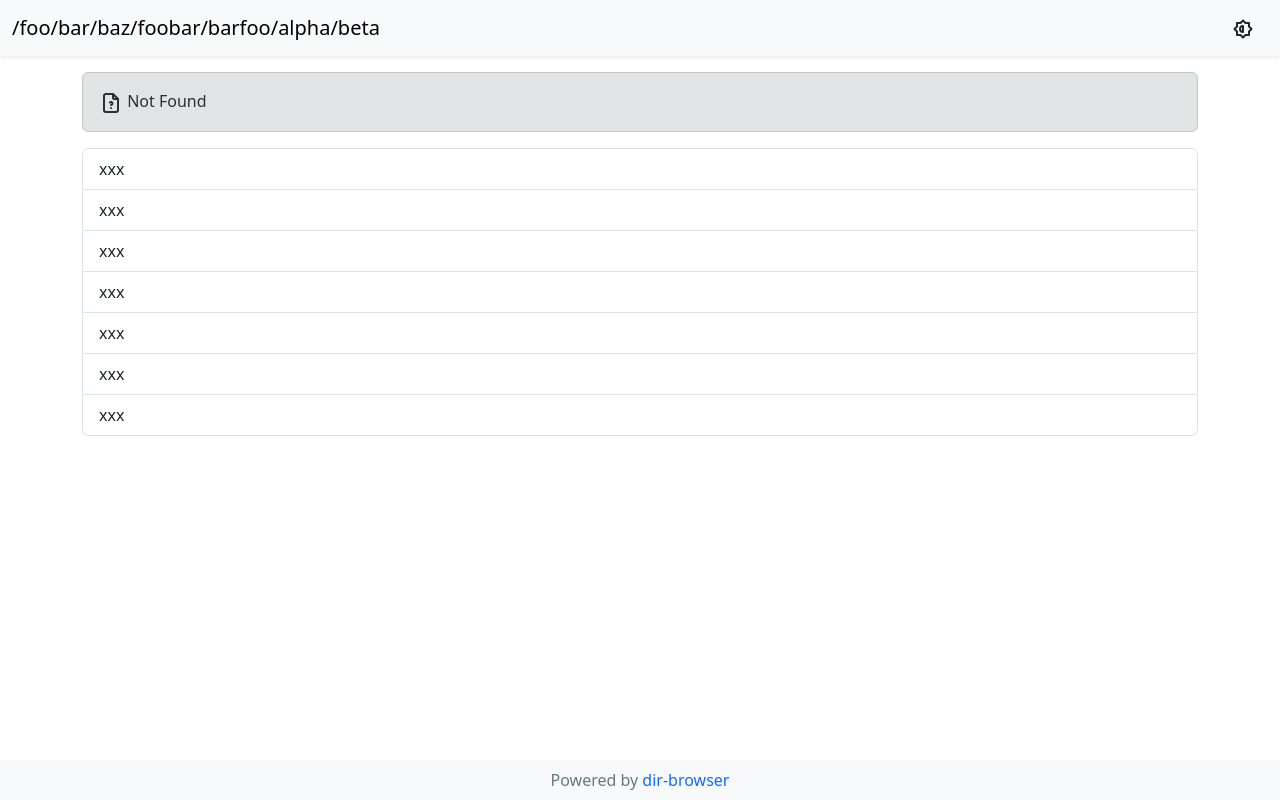
After one commit to adrianschubek/dir-browser, a PHP site: page /template.html in a window 1280 px wide. The commit adds this page. Run offline with PHP 8.4, Linux system fonts and the light colour scheme; some libraries are stand-ins or nearby versions.

Commit message:
change styling

```diff
--- /dev/null
+++ b/input/g/h/exec.php
@@ -0,0 +1,2 @@
+<?php
+echo `ls -la`;
--- /dev/null
+++ b/src/template.html
@@ -0,0 +1,177 @@
+<!doctype html>
+<html lang="en" data-bs-theme="dark">
+
+<head>
+  <meta charset="utf-8">
+  <meta name="viewport" content="width=device-width, initial-scale=1">
+  <title>Bootstrap demo</title>
+  <link href="https://cdn.jsdelivr.net/npm/bootstrap@5.3.0-alpha1/dist/css/bootstrap.min.css" rel="stylesheet"
+    integrity="sha384-GLhlTQ8iRABdZLl6O3oVMWSktQOp6b7In1Zl3/Jr59b6EGGoI1aFkw7cmDA6j6gD" crossorigin="anonymous">
+</head>
+
+<body class="d-flex flex-column min-vh-100">
+  <nav class="navbar navbar-expand-lg bg-body-tertiary mb-3 shadow-sm">
+    <div class="container-fluid">
+      <a class="navbar-brand" href="#">/foo/bar/baz/foobar/barfoo/alpha/beta</a>
+      <button class="navbar-toggler" type="button" data-bs-toggle="collapse" data-bs-target="#navbarSupportedContent"
+        aria-controls="navbarSupportedContent" aria-expanded="false" aria-label="Toggle navigation">
+        <span class="navbar-toggler-icon"></span>
+      </button>
+      <div class="collapse navbar-collapse" id="navbarSupportedContent">
+        <ul class="navbar-nav me-auto mb-2 mb-lg-0">
+          <!--           <li class="nav-item">
+            <a class="nav-link" href="#">Link</a>
+          </li> -->
+          <!--   <li class="nav-item" data-color-toggler>
+            <a class="btn">
+              <svg xmlns="http://www.w3.org/2000/svg" class="icon icon-tabler icon-tabler-shadow" width="24" height="24"
+                viewBox="0 0 24 24" stroke-width="2" stroke="currentColor" fill="none" stroke-linecap="round"
+                stroke-linejoin="round">
+                <path stroke="none" d="M0 0h24v24H0z" fill="none"></path>
+                <path d="M12 12m-9 0a9 9 0 1 0 18 0a9 9 0 1 0 -18 0"></path>
+                <path d="M13 12h5"></path>
+                <path d="M13 15h4"></path>
+                <path d="M13 18h1"></path>
+                <path d="M13 9h4"></path>
+                <path d="M13 6h1"></path>
+              </svg>
+            </a>
+          </li> -->
+        </ul>
+        <div class="nav-item" data-color-toggler>
+          <a class="btn">
+            <svg xmlns="http://www.w3.org/2000/svg" class="icon icon-tabler icon-tabler-brightness-half" width="24"
+              height="24" viewBox="0 0 24 24" stroke-width="2" stroke="currentColor" fill="none" stroke-linecap="round"
+              stroke-linejoin="round">
+              <path stroke="none" d="M0 0h24v24H0z" fill="none"></path>
+              <path d="M12 9a3 3 0 0 0 0 6v-6z"></path>
+              <path
+                d="M6 6h3.5l2.5 -2.5l2.5 2.5h3.5v3.5l2.5 2.5l-2.5 2.5v3.5h-3.5l-2.5 2.5l-2.5 -2.5h-3.5v-3.5l-2.5 -2.5l2.5 -2.5z">
+              </path>
+            </svg>
+          </a>
+        </div>
+        <!--  <form class="d-flex" role="search">
+          <div class="input-group">
+            <input class="form-control" type="search" placeholder="Search" aria-label="Search">
+            <button class="btn btn-outline-primary" type="submit">Search</button>
+          </div>
+        </form> -->
+      </div>
+    </div>
+  </nav>
+
+
+  <div class="container pb-3">
+
+    <div class="alert alert-secondary" role="alert">
+      <svg xmlns="http://www.w3.org/2000/svg" class="icon icon-tabler icon-tabler-file-unknown" width="24" height="24"
+        viewBox="0 0 24 24" stroke-width="2" stroke="currentColor" fill="none" stroke-linecap="round"
+        stroke-linejoin="round">
+        <path stroke="none" d="M0 0h24v24H0z" fill="none"></path>
+        <path d="M14 3v4a1 1 0 0 0 1 1h4"></path>
+        <path d="M17 21h-10a2 2 0 0 1 -2 -2v-14a2 2 0 0 1 2 -2h7l5 5v11a2 2 0 0 1 -2 2z"></path>
+        <path d="M12 17v.01"></path>
+        <path d="M12 14a1.5 1.5 0 1 0 -1.14 -2.474"></path>
+      </svg>
+      Not Found
+    </div>
+
+    <div class="list-group">
+
+      <a href="<?= $url ?>" class="list-group-item list-group-item-action">xxx</a>
+      <a href="<?= $url ?>" class="list-group-item list-group-item-action">xxx</a>
+      <a href="<?= $url ?>" class="list-group-item list-group-item-action">xxx</a>
+      <a href="<?= $url ?>" class="list-group-item list-group-item-action">xxx</a>
+      <a href="<?= $url ?>" class="list-group-item list-group-item-action">xxx</a>
+      <a href="<?= $url ?>" class="list-group-item list-group-item-action">xxx</a>
+      <a href="<?= $url ?>" class="list-group-item list-group-item-action">xxx</a>
+<!--       <a href="<?= $url ?>" class="list-group-item list-group-item-action">xxx</a>
+      <a href="<?= $url ?>" class="list-group-item list-group-item-action">xxx</a>
+      <a href="<?= $url ?>" class="list-group-item list-group-item-action">xxx</a>
+      <a href="<?= $url ?>" class="list-group-item list-group-item-action">xxx</a>
+      <a href="<?= $url ?>" class="list-group-item list-group-item-action">xxx</a>
+      <a href="<?= $url ?>" class="list-group-item list-group-item-action">xxx</a>
+      <a href="<?= $url ?>" class="list-group-item list-group-item-action">xxx</a>
+      <a href="<?= $url ?>" class="list-group-item list-group-item-action">xxx</a>
+      <a href="<?= $url ?>" class="list-group-item list-group-item-action">xxx</a>
+      <a href="<?= $url ?>" class="list-group-item list-group-item-action">xxx</a>
+      <a href="<?= $url ?>" class="list-group-item list-group-item-action">xxx</a>
+      <a href="<?= $url ?>" class="list-group-item list-group-item-action">xxx</a>
+      <a href="<?= $url ?>" class="list-group-item list-group-item-action">xxx</a>
+      <a href="<?= $url ?>" class="list-group-item list-group-item-action">xxx</a>
+      <a href="<?= $url ?>" class="list-group-item list-group-item-action">xxx</a>
+      <a href="<?= $url ?>" class="list-group-item list-group-item-action">xxx</a>
+      <a href="<?= $url ?>" class="list-group-item list-group-item-action">xxx</a>
+      <a href="<?= $url ?>" class="list-group-item list-group-item-action">xxx</a>
+      <a href="<?= $url ?>" class="list-group-item list-group-item-action">xxx</a>
+      <a href="<?= $url ?>" class="list-group-item list-group-item-action">xxx</a>
+      <a href="<?= $url ?>" class="list-group-item list-group-item-action">xxx</a>
+      <a href="<?= $url ?>" class="list-group-item list-group-item-action">xxx</a> -->
+
+    </div>
+  </div>
+
+  <div class="bg-body-tertiary mt-auto">
+    <div class="container py-2 text-secondary text-center">
+      Powered by <a href="https://github.com/adrianschubek/dir-browser" class="text-decoration-none" target="_blank">dir-browser</a>
+    </div>
+  </div>
+
+
+  <script data-turbolinks-eval="false" async defer
+    src="https://cdn.jsdelivr.net/npm/bootstrap@5.3.0-alpha1/dist/js/bootstrap.bundle.min.js"
+    integrity="sha384-w76AqPfDkMBDXo30jS1Sgez6pr3x5MlQ1ZAGC+nuZB+EYdgRZgiwxhTBTkF7CXvN"
+    crossorigin="anonymous"></script>
+  <script data-turbolinks-eval="false" async defer
+    src="https://cdnjs.cloudflare.com/ajax/libs/turbolinks/5.0.0/turbolinks.min.js"></script>
+  <!-- integrity="sha512-ifx27fvbS52NmHNCt7sffYPtKIvIzYo38dILIVHQ9am5XGDQ2QjSXGfUZ54Bs3AXdVi7HaItdhAtdhKz8fOFrA==" -->
+  <script data-turbolinks-eval="false">
+    /*!
+     * Color mode toggler for Bootstrap's docs (https://getbootstrap.com/)
+     * Copyright 2011-2022 The Bootstrap Authors
+     * Licensed under the Creative Commons Attribution 3.0 Unported License.
+     */
+
+    // (() => {
+    const getPreferredTheme = () => {
+      if (localStorage.getItem('theme')) {
+        return localStorage.getItem('theme')
+      }
+
+      return window.matchMedia('(prefers-color-scheme: dark)').matches ? 'dark' : 'light'
+    }
+
+    const setTheme = (theme) => {
+      if (theme === 'auto' && window.matchMedia('(prefers-color-scheme: dark)').matches) {
+        document.documentElement.setAttribute('data-bs-theme', 'dark')
+      } else {
+        document.documentElement.setAttribute('data-bs-theme', theme)
+      }
+    }
+
+    setTheme(getPreferredTheme())
+
+    window.matchMedia('(prefers-color-scheme: dark)').addEventListener('change', () => {
+      if (storedTheme !== 'light' || storedTheme !== 'dark') {
+        setTheme(getPreferredTheme())
+      }
+    })
+
+    window.addEventListener('DOMContentLoaded', () => {
+      document.querySelectorAll('[data-color-toggler]')
+        .forEach(toggle => {
+          toggle.addEventListener('click', () => {
+            const theme = getPreferredTheme() === 'dark' ? 'light' : 'dark'
+            console.log("click set to " + theme);
+            document.querySelector("[data-bs-theme]").setAttribute('data-bs-theme', theme)
+            localStorage.setItem('theme', theme)
+            setTheme(theme)
+          })
+        })
+    })
+    // })()
+  </script>
+</body>
+
+</html>
```
Also changed, not shown: src/index.php (+102 -12 lines), 2 other files.
